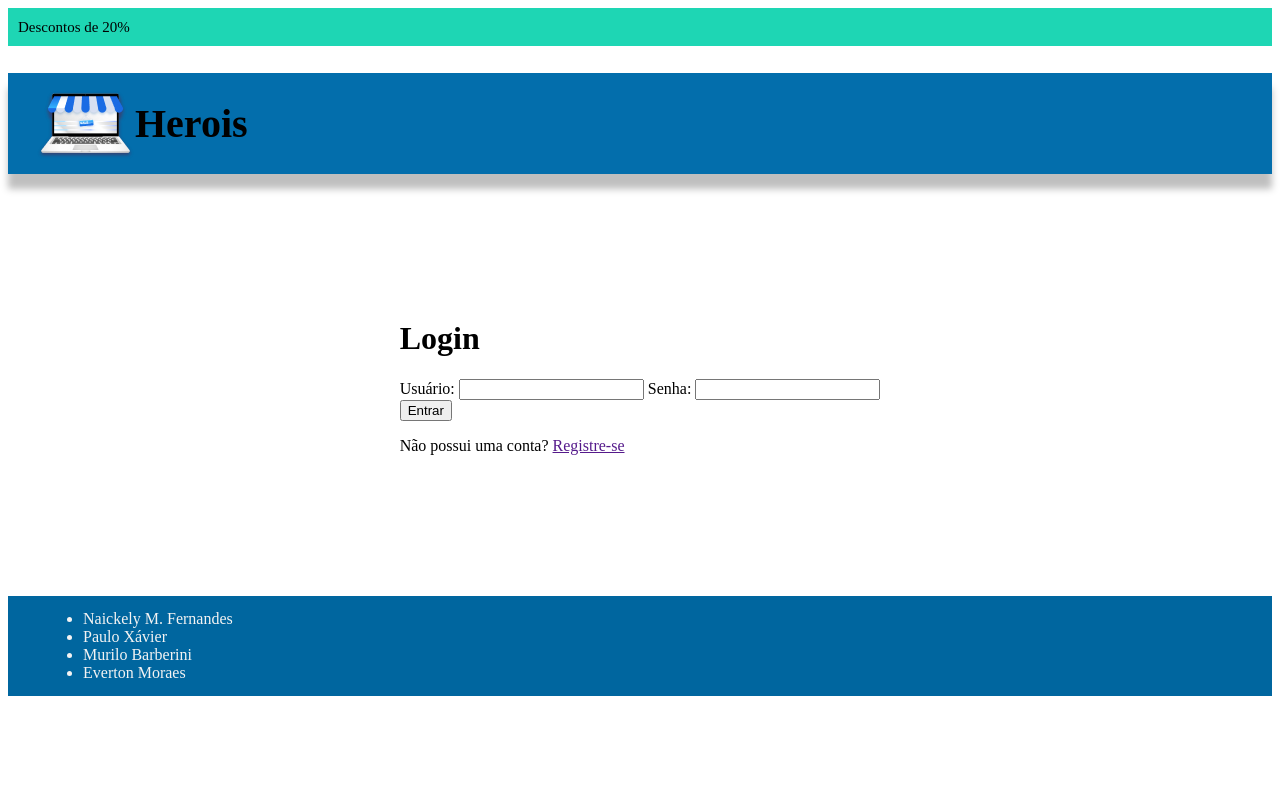
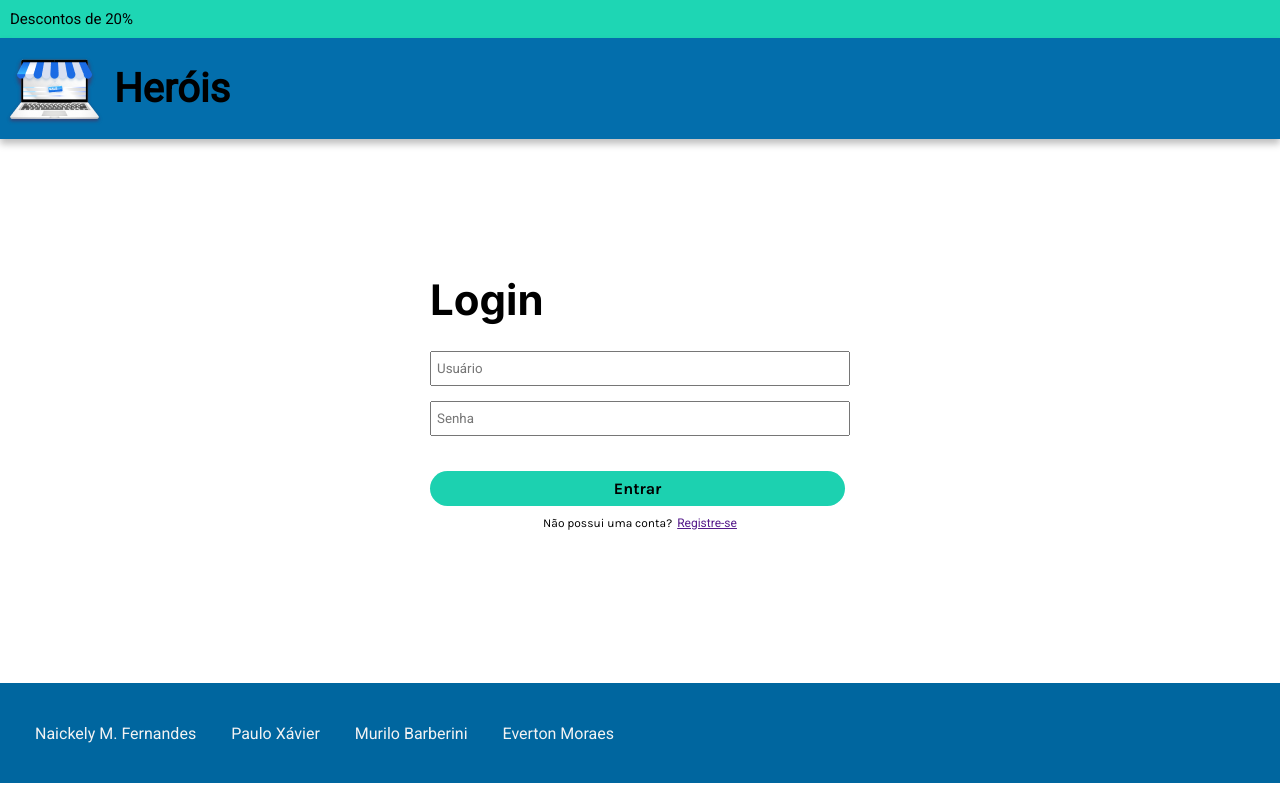
Before and after one commit to PeceXavier/Front_end_1_PC, a plain HTML site: page entregas_ativ/ativ_aula10/login.html in a window 1280 px wide. Drawn offline with Linux system fonts and the light colour scheme.

Commit message:
Adição da tela login

```diff
--- a/entregas_ativ/ativ_aula10/css/login.css
+++ b/entregas_ativ/ativ_aula10/css/login.css
@@ -1,3 +1,13 @@
+@import url('https://fonts.googleapis.com/css2?family=Inter:wght@700&family=Karla:wght@400;700&family=Roboto&display=swap');
+
+
+* {
+  box-sizing: border-box;
+  padding: 0px;
+  margin: 0px;
+  font-family: "roboto", Arial, Helvetica, sans-serif
+}
+
 .discont nav {
   display: flex;
   height: 38px;
@@ -11,13 +21,24 @@
 .title h1 {
   display: flex;
   align-items: center;
-    padding-left: 28px;
+  gap: 10px;
+  padding-left: 5px;
   height: 101px;
   background: #036eac;
-    box-shadow: 0px 15px 7px rgba(0, 0, 0, 0.25);
+  box-shadow: 0px 5px 7px rgba(0, 0, 0, 0.25);
   top: 0;
   font-size: 40px;
   line-height: 47px;
+}
+
+.login__title {
+  width: 195px;
+  height: 72px;
+  font-family: 'Inter';
+  font-style: normal;
+  font-weight: bold;
+  line-height: 72px;
+  font-size: 42px;
 }
 
 main {
@@ -30,12 +51,63 @@ main {
 }
 
 .formulario__config {
-
+  width: 420px;
+  height: 224px;
+  margin-bottom: 70px;
 }
 
+.container__login {
+  display: flex;
+  flex-direction: column;
+  gap: 15px;
+}
 
-  a:hover {
+input {
+  height: 35px;
+}
 
+input[type="text"]::placeholder {
+  padding-left: 5px;
+}
+
+.container__button {
+  display: flex;
+  flex-direction: row;
+  align-items: center;
+  margin: 35px 0px 5px 0px;
+}
+
+.button__config {
+  width: 420px;
+  height: 35px;
+  display: flex;
+  flex-direction: row;
+  align-items: center;
+  justify-content: center;
+  padding: 0.3em 1.2em;
+  margin: 0 0.3em 0.3em 0;
+  border-radius: 2em;
+  text-decoration: none;
+  font-weight: 300;
+  color: #000;
+  background-color: #1CD1B0;
+  text-align: center;
+  transition: all 0.2s;
+  font-family: 'Karla';
+  font-weight: bold;
+}
+
+a.button__config:hover {
+  background-color: #1CD1B0;
+  opacity: 0.85;
+}
+
+.p__config {
+  display: flex;
+  justify-content: center;
+  gap: 5px;
+  font-family: 'Karla';
+  font-size: 0.75rem;
 }
 
 footer {
@@ -46,3 +118,9 @@ footer {
   padding-left: 35px;
   color: #f3f3f3;
 }
+
+.footer__names {
+  list-style-type: none;
+  display: flex;
+  gap: 35px;
+}
--- a/entregas_ativ/ativ_aula10/login.html
+++ b/entregas_ativ/ativ_aula10/login.html
@@ -15,29 +15,29 @@
             <nav>Descontos de 20%</nav>
         </header>
         <div class="title">
-            <h1><img src="/entregas_ativ/ativ_aula10/img/OBJECTS.png" alt="Logo banca">Herois</h1>
+            <h1><img src="/entregas_ativ/ativ_aula10/img/OBJECTS.png" alt="">Heróis</h1>
         </div>
     </div>
 
     <main>
-        <div class="formulário__config">
-            <form action="" method="post">
-                <h1>Login</h1>
-                <div>
-                    <label for="usuario">Usuário:</label>
-                    <input type="text" name="usuario" id="usuario">
-                    <label for="senha">Senha:</label>
-                    <input type="text" name="senha" id="senha">
+        <div class="formulario__config">
+            <form action="/login" method="post">
+                <div class="container__login">
+                    <h1 class="login__title">Login</h1>
+                    <input type="text" name="usuario" id="usuario" placeholder="Usuário">
+                    <input type="text" name="senha" id="senha" placeholder="Senha">
                 </div>
-                <button>Entrar</button>
-                <p>Não possui uma conta? <a href="">Registre-se</a></p>
+                <div class="container__button">
+                    <a href="" class="button__config">Entrar</a>
+                </div>
+                <p class="p__config">Não possui uma conta? <a href="">Registre-se</a></p>
             </form>
         </div>
 
     </main>
 
     <footer>
-        <ul>
+        <ul class="footer__names">
             <li>Naickely M. Fernandes</li>
             <li>Paulo Xávier</li>
             <li>Murilo Barberini</li>
```
Lines whose indentation alone changed are shown as unchanged.
